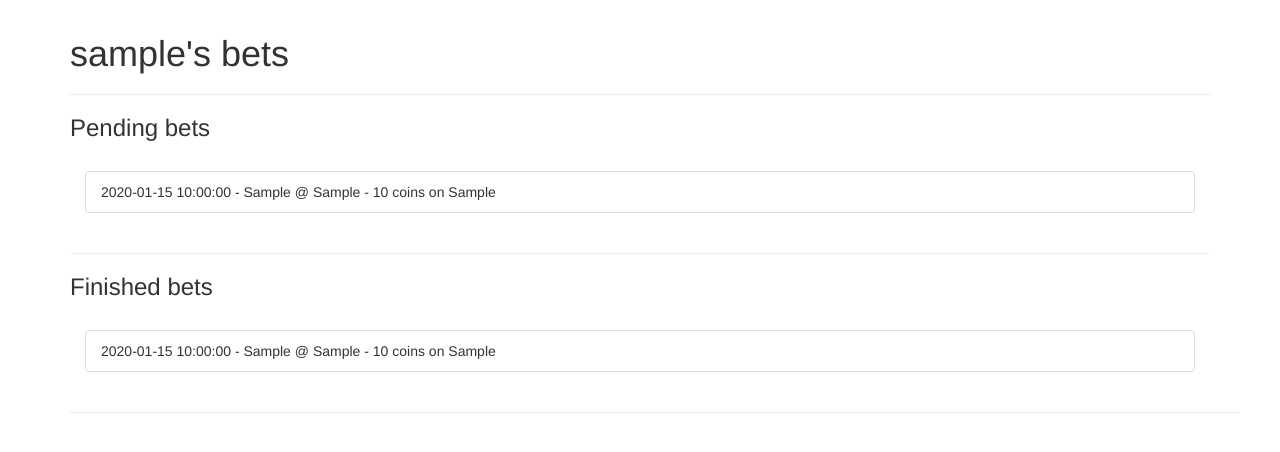
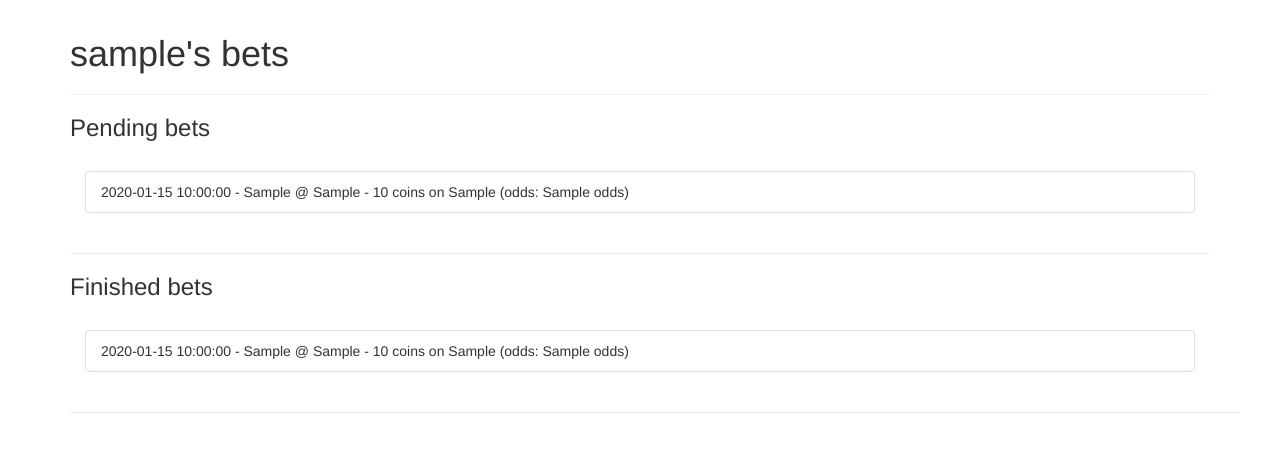
Before and after one commit to nilfm/nba-betting-simulator, a Flask app: template app/templates/user.html in a window 1280 px wide. Shown: the part 51-503 px from the top of the page. Run offline with Flask 2, Linux system fonts and the light colour scheme; tables that the repository leaves empty hold one stand-in row (values such as "Sample post"); the template is opened without the code that fills it: values that come from a table or form of the project are taken from there, most other values are stand-ins (such as "Sample title", 1, 10 or a date in 2020); some libraries are stand-ins or nearby versions.

Commit message:
add odds message to pending bets

```diff
--- a/app/templates/bet.html
+++ b/app/templates/bet.html
@@ -10,5 +10,7 @@
     {{ bet.game.date }} - {{ bet.game.away_team }} @ {{ bet.game.home_team }} - {{ bet.amount }} coins on {{ bet.game.home_team if bet.bet_on_home else bet.game.away_team }}
     {% if bet.finished %}
     (balance: {{ bet.balance }})
+    {% else %}
+    (odds: {{ bet.odds }})
     {% endif %}
     </li>
```
